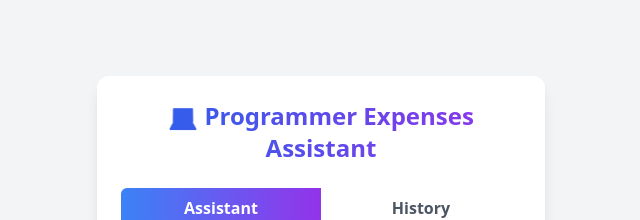
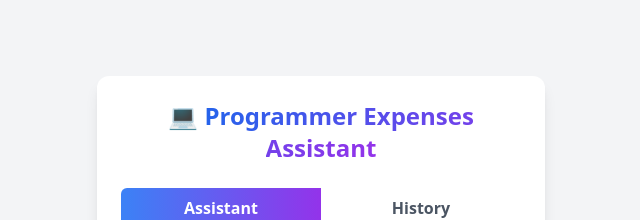
Before and after one commit to adnanakhlasofficial/expenses-dom, a plain HTML site: page index.html in a window 1280 px wide. Shown: the top 220 px of the page, without its empty margins (319-959 px from the left). Drawn offline with nearby package versions, Linux system fonts and the light colour scheme; some packages are replaced by stand-ins of ours; a script that the page names is missing.

Commit message:
title computer icon gradient fixed

```diff
--- a/index.html
+++ b/index.html
@@ -15,8 +15,8 @@
     <div class="container max-w-md bg-white rounded-xl shadow-lg p-6">
       <!-- Title -->
       <div
-        class="text-center text-2xl font-bold mb-6 text-transparent bg-clip-text bg-gradient-to-r from-blue-600 to-purple-600">
-        💻 Programmer Expenses Assistant
+        class="text-center text-2xl font-bold mb-6">
+        💻 <span class="text-transparent bg-clip-text bg-gradient-to-r from-blue-600 to-purple-600">Programmer Expenses Assistant</span>
       </div>
 
       <!-- Tabs for Assistant and History -->
```
